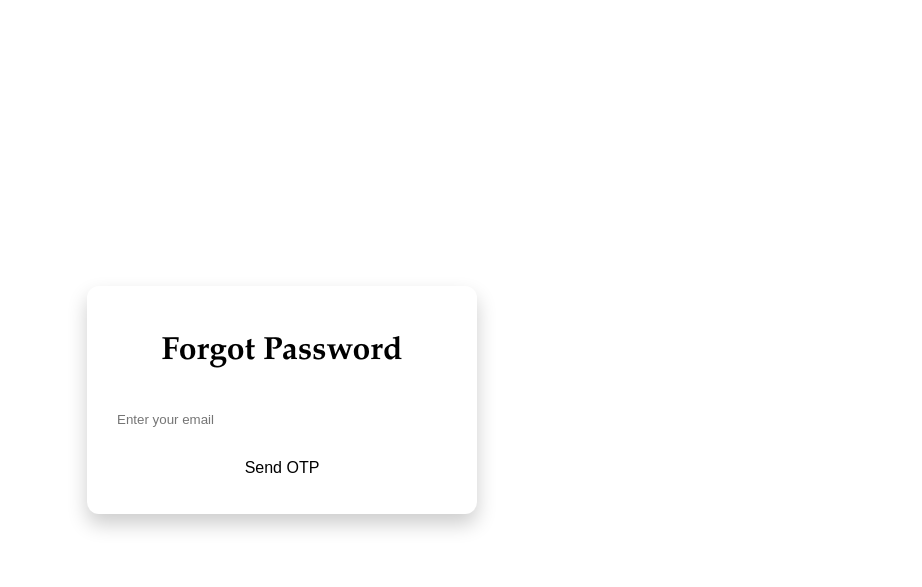
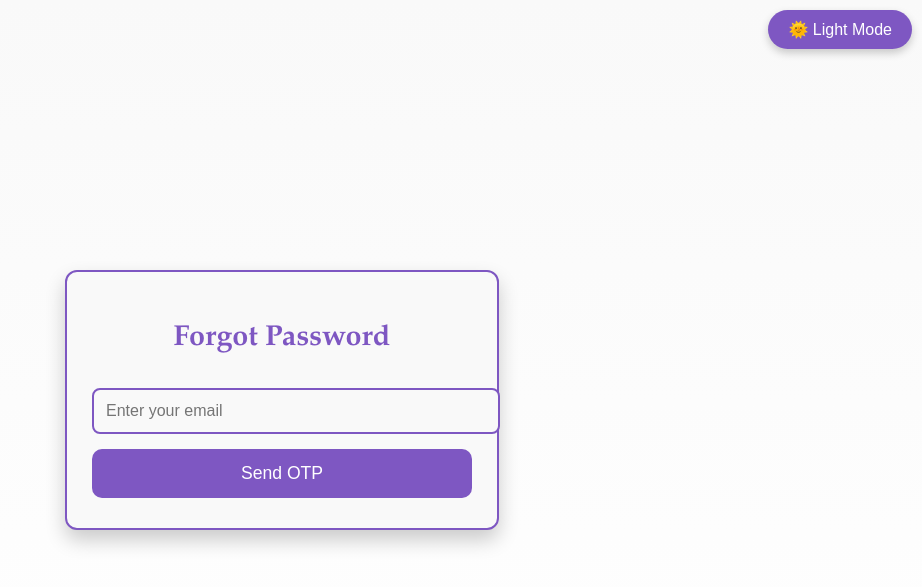
Before and after one commit to lgic-project/BookComSystem, a PHP site: page /forgotpw.php in a window 1280 px wide. Shown: the top 587 px of the page, without its empty margins (358-1280 px from the left). Run offline with PHP 8.4, Linux system fonts and the light colour scheme; some libraries are stand-ins or nearby versions.

Commit message:
feat(forgot_password): enhance UI with theme toggle and improve styling for responsiveness

```diff
--- a/css/forgotpw.css
+++ b/css/forgotpw.css
@@ -51,37 +51,61 @@ body.dark-mode {
     border: 2px solid var(--button-bg);
     border-radius: 12px;
     width: 90%;
-    max-width: 350px;
+    max-width: 380px;
     text-align: center;
-    padding: 25px 20px;
+    padding: 30px 25px;
     box-shadow: 0 10px 20px rgba(0, 0, 0, 0.2);
+    transition: all 0.3s ease;
 }
 
-.book-cover {
+/* Title */
+.forgotpw-container h1 {
     margin-bottom: 20px;
+    font-size: 1.8rem;
     color: var(--button-bg);
 }
 
-.form-group input {
-    width: 95%;
-    padding: 10px;
-    margin-top: 10px;
-    border-radius: 8px;
-    border: 1px solid var(--button-bg);
+/* Book Cover */
+.book-cover {
+    margin-bottom: 25px;
+    color: var(--button-bg);
+    font-size: 1.5rem;
 }
 
+/* Form Input Fields */
+.form-group input {
+    width: 100%;
+    padding: 12px;
+    margin-top: 12px;
+    border-radius: 8px;
+    border: 2px solid var(--button-bg);
+    background-color: var(--bg-color);
+    color: var(--text-color);
+    font-size: 1rem;
+    transition: border 0.3s ease;
+}
+
+/* Focused Input */
+.form-group input:focus {
+    outline: none;
+    border-color: var(--button-bg);
+}
+
+/* Submit Button */
 .btn {
     background-color: var(--button-bg);
     color: var(--button-text);
-    padding: 12px;
+    padding: 14px;
     border: none;
-    border-radius: 8px;
+    border-radius: 10px;
     cursor: pointer;
     width: 100%;
-    font-size: 1rem;
-    margin-top: 10px;
+    font-size: 1.1rem;
+    margin-top: 15px;
+    transition: all 0.3s ease;
 }
 
+/* Button Hover Effects */
 .btn:hover {
     background-color: var(--error-text);
     transform: translateY(-3px);
--- a/forgotpw.php
+++ b/forgotpw.php
@@ -93,6 +93,11 @@ if ($_SERVER['REQUEST_METHOD'] == 'POST' && isset($_POST['reset_password'])) {
     <link rel="stylesheet" href="./css/forgotpw.css">
 </head>
 <body>
+    <!-- Theme Toggle Button -->
+    <div class="theme-toggle">
+        <button id="theme-switch" class="toggle-btn">🌞 Light Mode</button>
+    </div>
+
     <div class="forgotpw-container">
         <h1>Forgot Password</h1>
         <?php if (isset($error_message)) : ?>
@@ -126,5 +131,34 @@ if ($_SERVER['REQUEST_METHOD'] == 'POST' && isset($_POST['reset_password'])) {
             </form>
         <?php endif; ?>
     </div>
+
+    <script>
+        const themeSwitch = document.getElementById('theme-switch');
+        const body = document.body;
+
+        // Load saved theme from localStorage
+        const savedTheme = localStorage.getItem('theme') || 'light';
+        applyTheme(savedTheme);
+
+        themeSwitch.addEventListener('click', () => {
+            const currentTheme = body.classList.contains('dark-mode') ? 'dark' : 'light';
+            const newTheme = currentTheme === 'light' ? 'dark' : 'light';
+            applyTheme(newTheme);
+        });
+
+        function applyTheme(theme) {
+            if (theme === 'dark') {
+                body.classList.add('dark-mode');
+                body.classList.remove('light-mode');
+                themeSwitch.textContent = '🌙 Dark Mode';
+                localStorage.setItem('theme', 'dark');
+            } else {
+                body.classList.add('light-mode');
+                body.classList.remove('dark-mode');
+                themeSwitch.textContent = '🌞 Light Mode';
+                localStorage.setItem('theme', 'light');
+            }
+        }
+    </script>
 </body>
 </html>
```
Also changed, not shown: other parts of css/forgotpw.css (+25 -6 lines).
